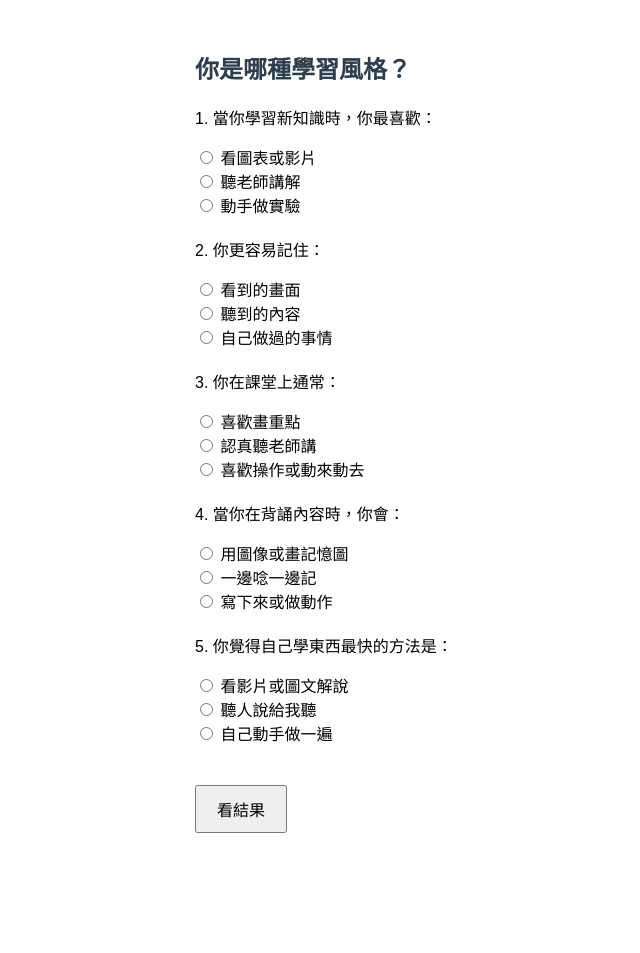
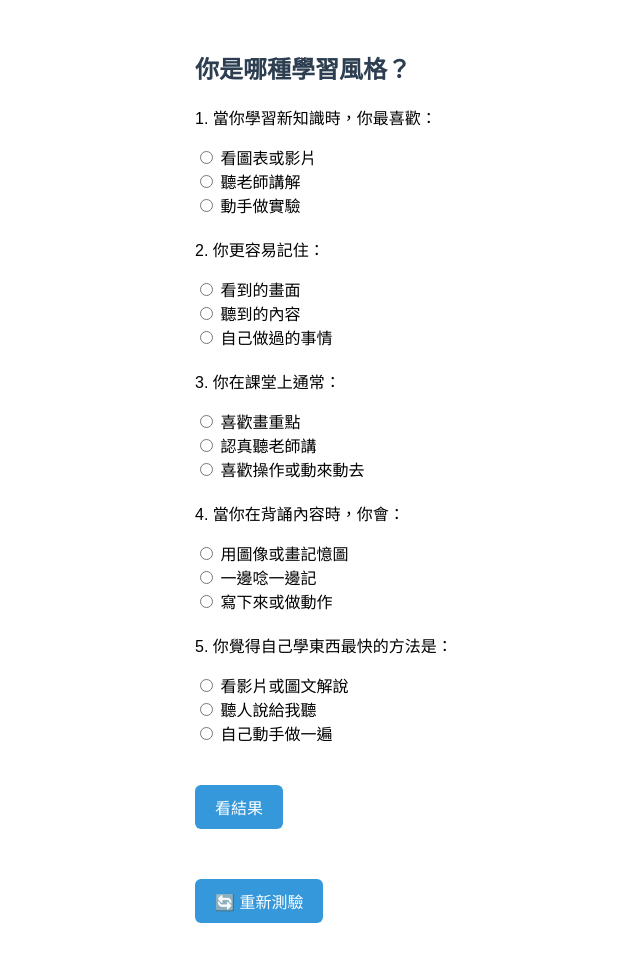
Before and after one commit to Miller-hub/psych-test, a plain HTML site: page index.html in a window 1280 px wide. Shown: the whole page, without its empty margins (145-785 px from the left). Before the commit the page ends 893 px from the top, so only its background shows below. Drawn offline with Linux system fonts and the light colour scheme.

Commit message:
新增重新測驗按鈕功能

```diff
--- a/index.html
+++ b/index.html
@@ -8,6 +8,19 @@
     h2 { color: #2c3e50; }
     .question { margin-bottom: 20px; }
     button { padding: 10px 20px; font-size: 16px; margin-top: 20px; }
+    button {
+  background-color: #3498db;
+  color: white;
+  border: none;
+  padding: 10px 20px;
+  border-radius: 6px;
+  font-size: 16px;
+  cursor: pointer;
+}
+button:hover {
+  background-color: #2980b9;
+}
+
   </style>
 </head>
 <body>
@@ -54,6 +67,9 @@
   </form>
 
   <div id="result" style="margin-top: 30px; font-weight: bold;"></div>
+  <div style="margin-top: 20px;">
+    <button onclick="restartQuiz()">🔄 重新測驗</button>
+  </div>
 
   <script>
     function calculateResult() {
@@ -109,6 +125,19 @@
 
       document.getElementById("result").textContent = resultText;
     }
+
+    function restartQuiz() {
+  // 清空所有選項
+  const form = document.getElementById("quizForm");
+  form.reset();
+
+  // 清空結果顯示
+  document.getElementById("result").textContent = "";
+
+  // 捲動到最上面
+  window.scrollTo({ top: 0, behavior: 'smooth' });
+}
+
   </script>
 </body>
 </html>
```
